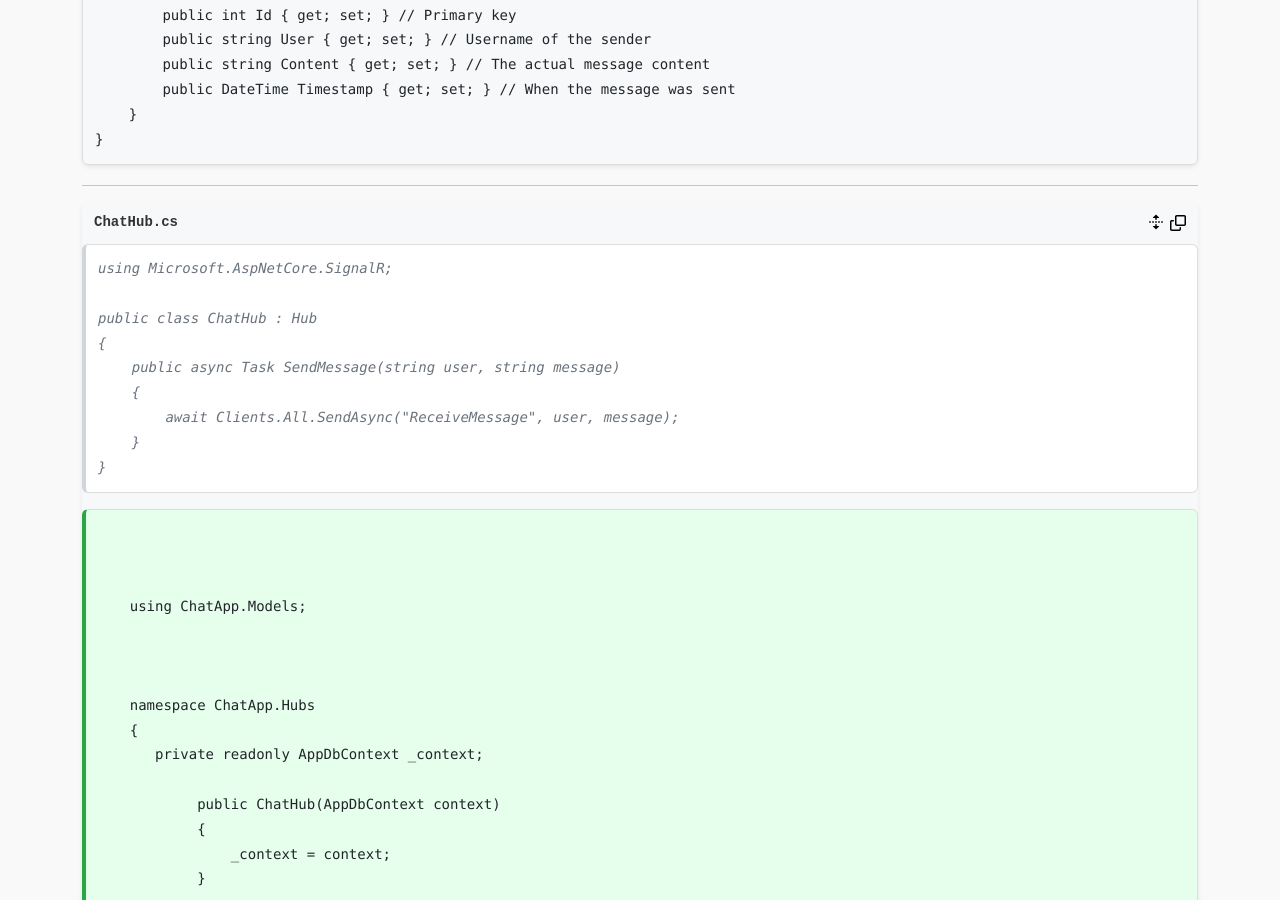
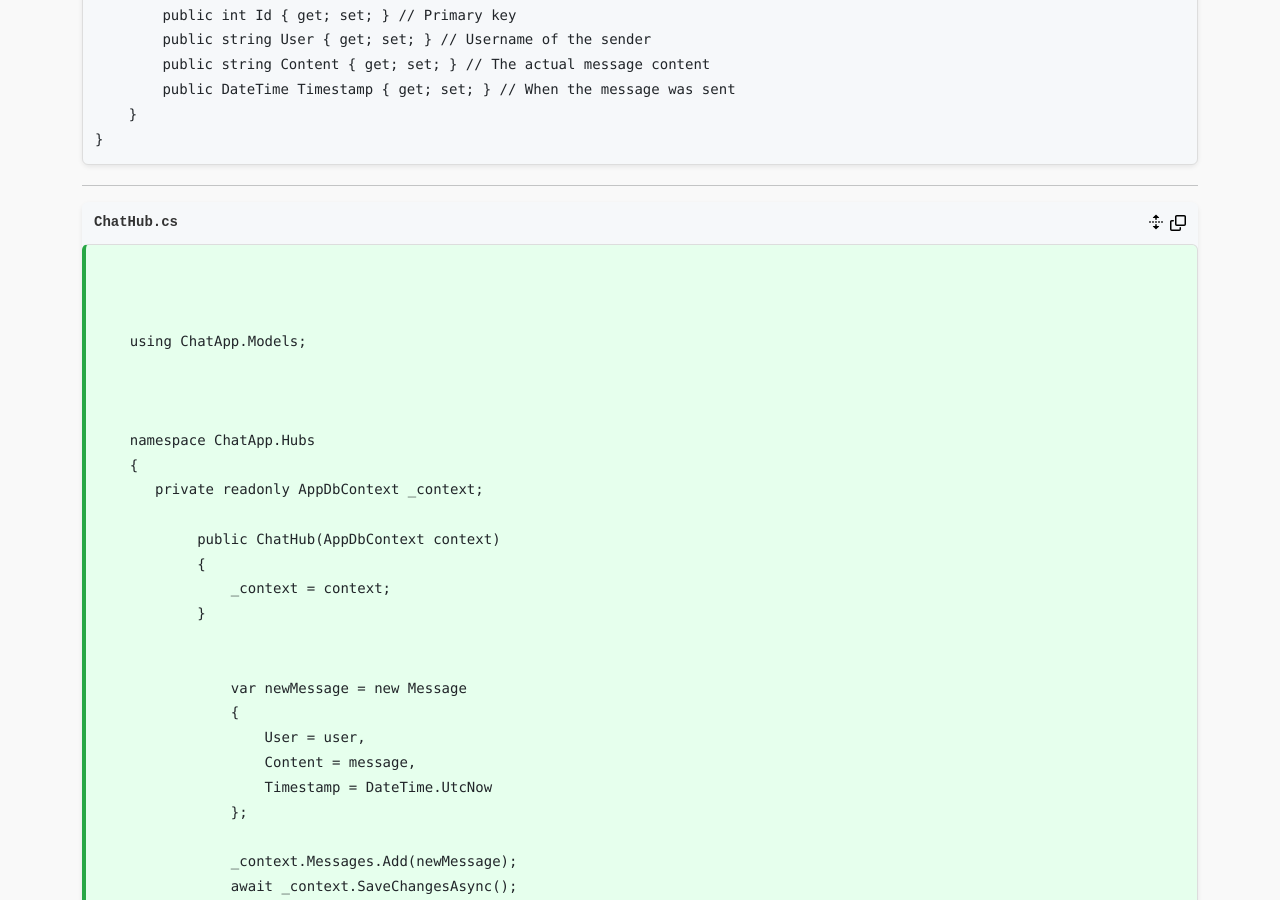
Before and after one commit to JWalshe86/ChatApp, a Jekyll site: the page built from docs/ChatAppPartTwo.md, in a window 1280 px wide and 900 px high, scrolled down 700 px. Built offline with Jekyll 4.4.1, drawn with Linux system fonts in a browser that asks for light colours.

Commit message:
Update ChatAppPartTwo.md

```diff
--- a/docs/ChatAppPartTwo.md
+++ b/docs/ChatAppPartTwo.md
@@ -52,16 +52,6 @@ I created a `Message` class that Entity Framework (EF) maps into a database tabl
     </div>
 
     <div class="code-container">
-        <!-- Original Code (Hidden by Default) -->
-        <pre class="original-code"><code>using Microsoft.AspNetCore.SignalR;
-
-public class ChatHub : Hub
-{
-    public async Task SendMessage(string user, string message)
-    {
-        await Clients.All.SendAsync("ReceiveMessage", user, message);
-    }
-}</code></pre>
 
         <!-- Updated Code (Always Visible) -->
         <pre class="updated-code">
```
